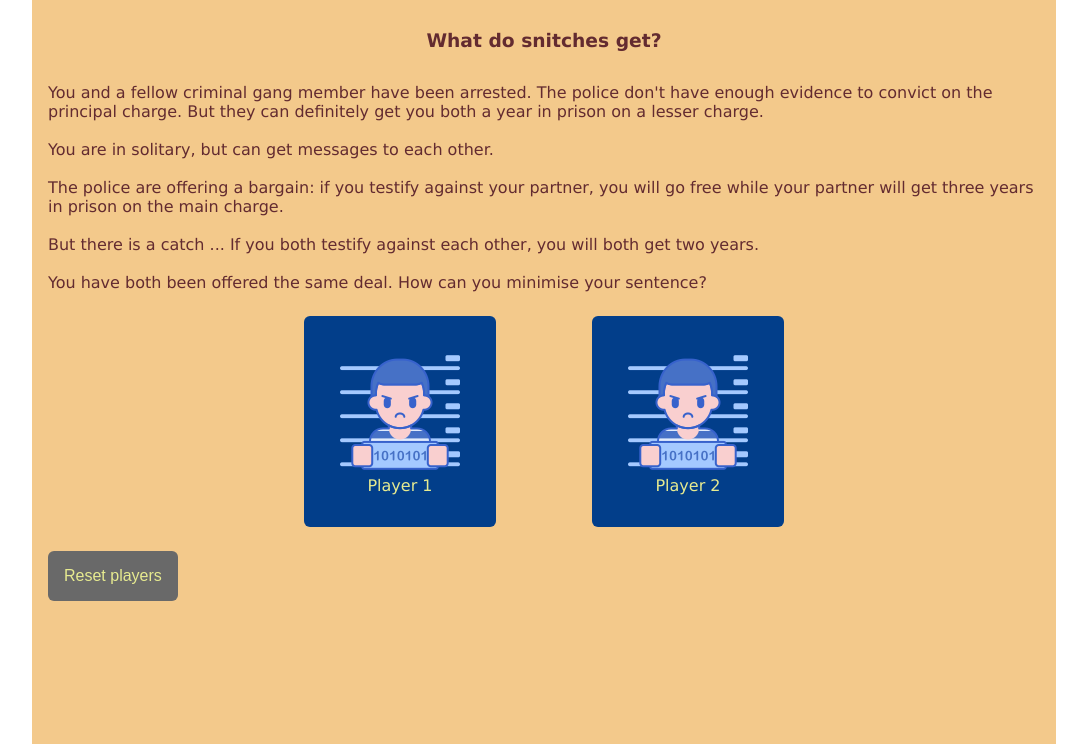
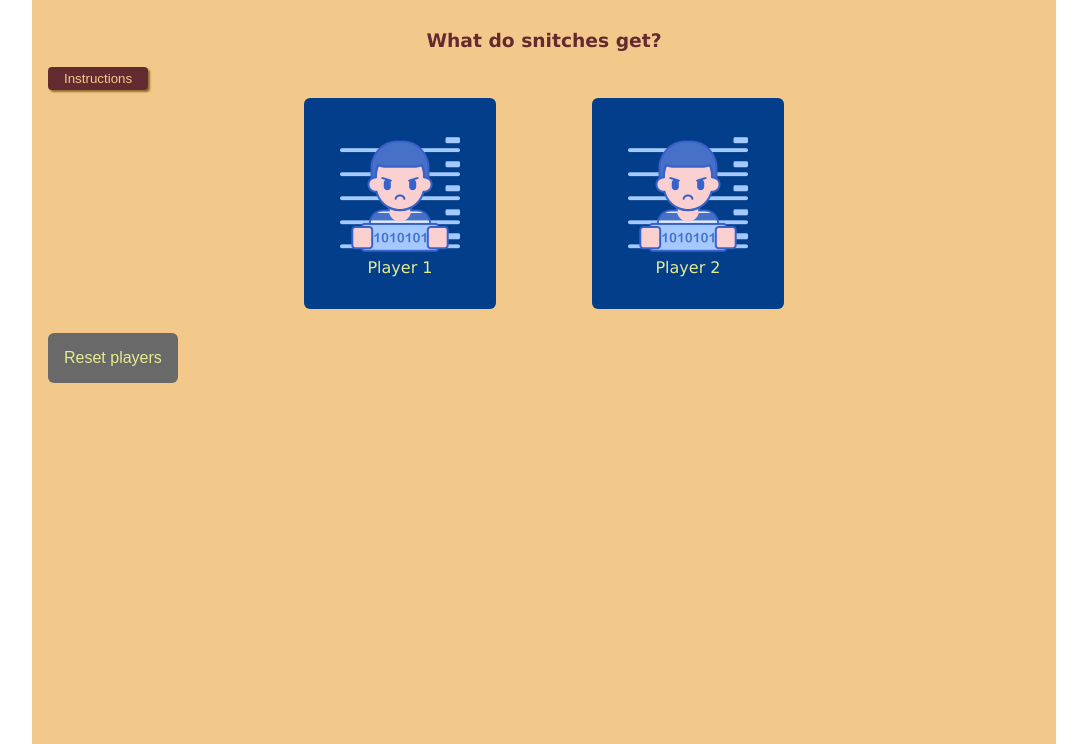
Before and after one commit to jezinho22/prisoner-dilemma, a website built with Vite: page client/index.html in a window 1280 px wide. Shown: the part 56-800 px from the top of the page, without its empty margins (96-1183 px from the left). Built offline with nearby package versions, Linux system fonts and the light colour scheme; no server answers.

Commit message:
toggle classList to show instructions

```diff
--- a/client/index.html
+++ b/client/index.html
@@ -11,7 +11,8 @@
   <div class="main">
       <h1>The Prisoner Dilemma</h1>
       <h3>What do snitches get?</h3>
-      <div class="text">You and a fellow criminal gang member have been arrested. The police don't have enough evidence to convict on the principal charge. But they can definitely get you both a year in prison on a lesser charge.
+      <button class="instructions">Instructions</button>
+      <div class="hide-instructions" id="instructions">You and a fellow criminal gang member have been arrested. The police don't have enough evidence to convict on the principal charge. But they can definitely get you both a year in prison on a lesser charge.
         <br></br>You are in solitary, but can get messages to each other.
         <br></br> The police are offering a bargain: if you testify against your partner, you will go free while your partner will get three years in prison on the main charge.
         <br></br>But there is a catch ... If you both testify against each other, you will both get two years.
--- a/client/script.js
+++ b/client/script.js
@@ -5,16 +5,21 @@ const schtum = document.querySelector("#schtum")
 const snitch = document.querySelector("#snitch")
 const restart = document.querySelector("#restart")
 const feed = document.querySelector(".feed")
+const instructionsButton = document.querySelector(".instructions")
+const instructions = document.querySelector("#instructions")
 
+instructionsButton.addEventListener("click", handleInstructions)
 form.addEventListener("submit", handleSubmit)
 schtum.addEventListener("click", handleClick)
 snitch.addEventListener("click", handleClick)
 restart.addEventListener("click", handleRestart)
 
+
 // hide buttons until joined game
 form.style.display = "none"
 schtum.style.display = "none"
 snitch.style.display = "none"
+// instructions.style.display = "none"
 // restart.style.display = "none"
 
 const connection = new WebSocket("ws://localhost:8000")// || "https://prisoner-dilemma-server.onrender.com");
@@ -59,6 +64,11 @@ connection.onmessage = (response) => {
     }
 
 
+}
+
+function handleInstructions () {
+    instructions.classList.toggle("hide-instructions")
+    instructions.classList.toggle("show-instructions")
 }
 
 function handleSubmit(event) {
--- a/client/style.css
+++ b/client/style.css
@@ -15,6 +15,26 @@ h1, h3{
 
 }
 
+.instructions {
+    background-color: #632B30;
+    color: #F3C98B;
+    padding: 0.25rem 1rem;
+    min-width: 20px;
+    margin-left: 1rem;
+    border: none;
+    box-shadow: 2px 2px 2px #956d31;
+    border-radius: 4px;
+}
+
+/* toggle pair to hide/show instructions */
+.show-instructions {
+    padding: 1rem;
+    display: block
+}
+.hide-instructions {
+    display: none;
+}
+
 .main {
     background-color: #F3C98B;
 
@@ -24,9 +44,7 @@ h1, h3{
 
 }
 
-.text {
-    padding: 1rem;
-}
+
 
 .player-container {
     display: flex;
```
